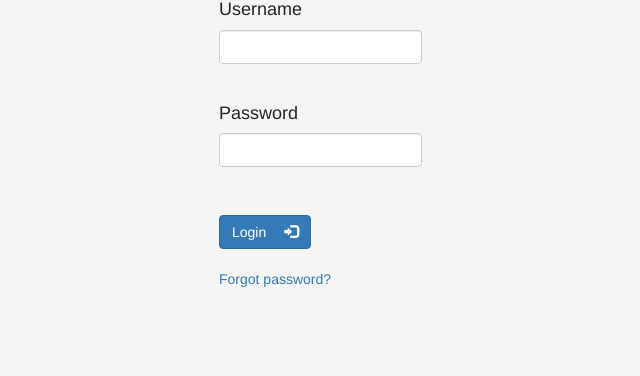
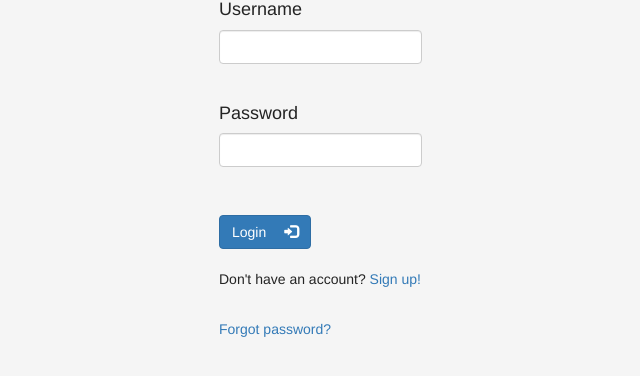
Before and after one commit to tstillwell/appengine_multiblog, a Python web app: template templates/login.html in a window 1280 px wide. Shown: the part 185-561 px from the top of the page, without its empty margins (16-656 px from the left). Run offline with Jinja, Linux system fonts and the light colour scheme; the template is opened without the code that fills it, so the values that code supplies are empty; some libraries are stand-ins or nearby versions.

Commit message:
Added registration link below signin form in login template

```diff
--- a/templates/login.html
+++ b/templates/login.html
@@ -15,6 +15,8 @@
 		<span class="glyphicon glyphicon-log-in"></span></button>
 </form>
 <br>
+<p>Don't have an account?
+<a href="/signup">Sign up!</a></p><br>
 <a href ="/forgot-password">Forgot password?</a>
 <br>
 </div>
```
